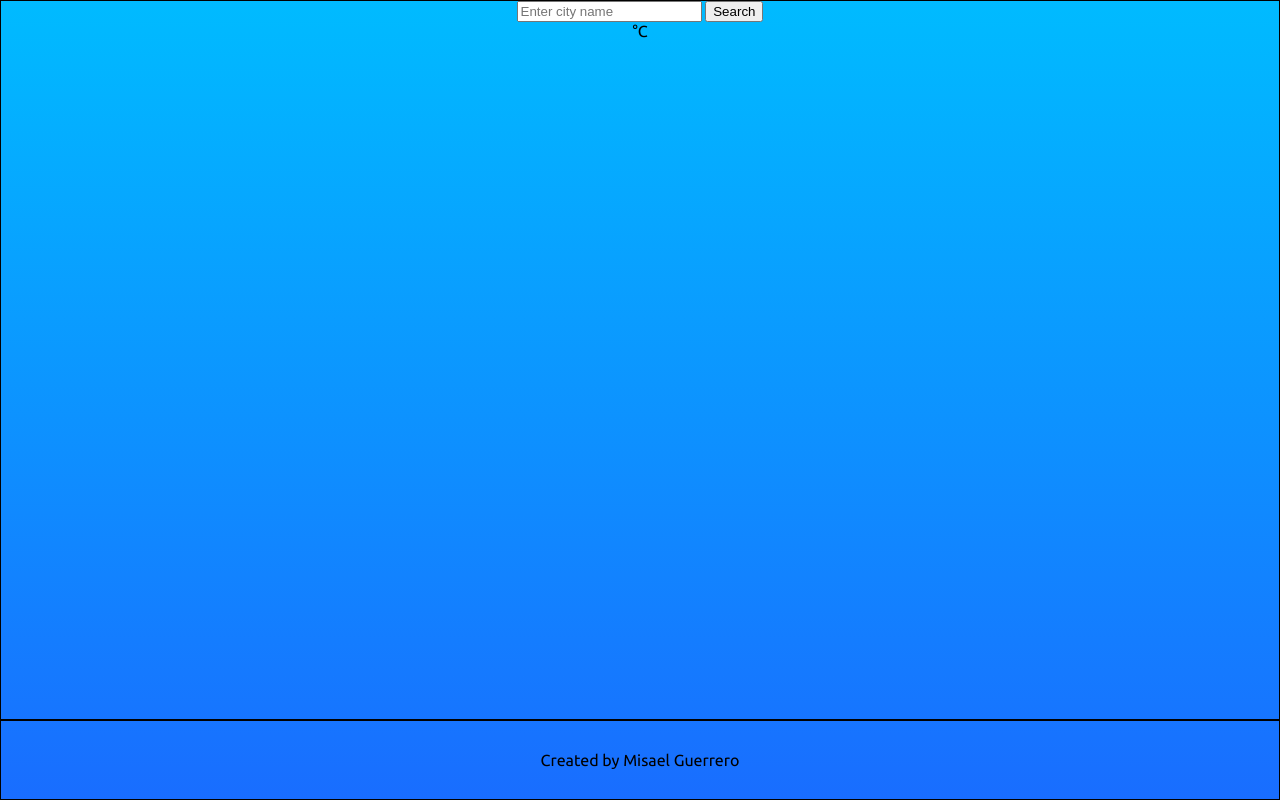
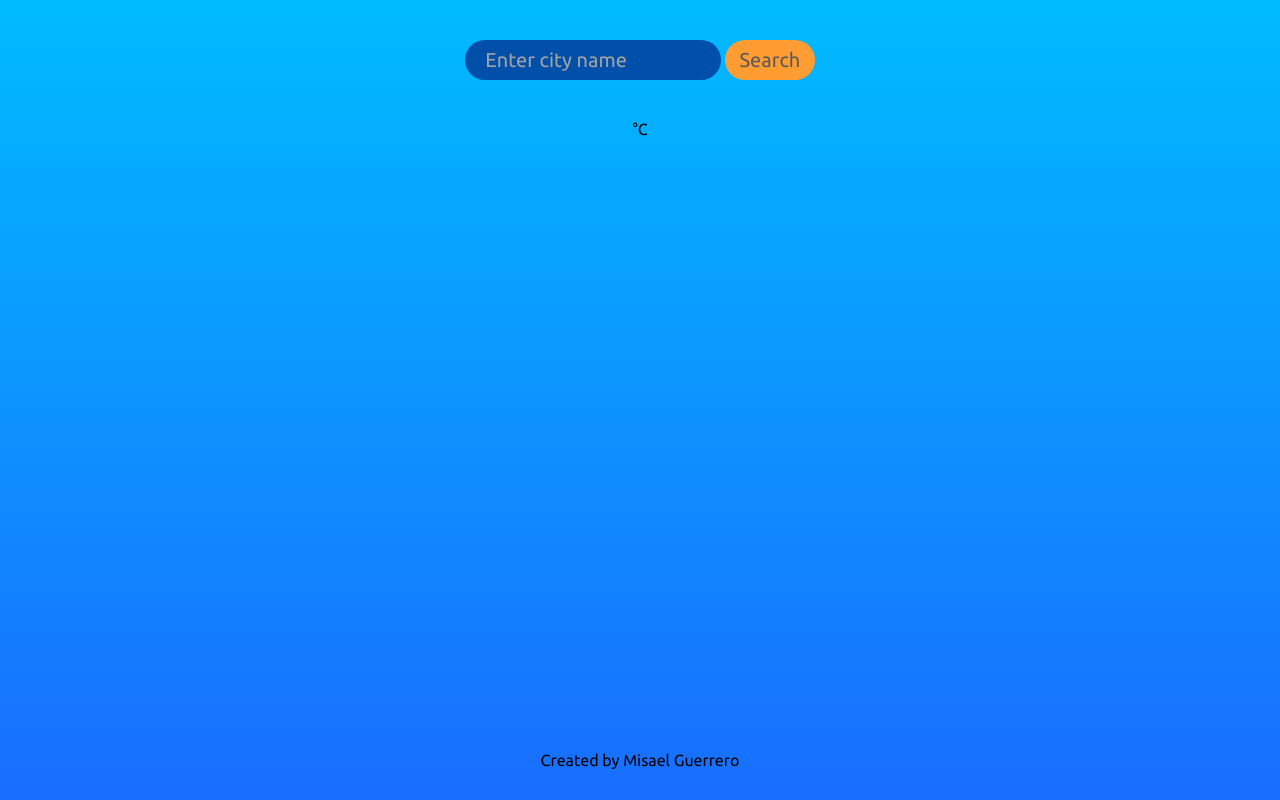
Before and after one commit to fmguerrero96/weatherApp, a plain HTML site: page index.html in a window 1280 px wide. Drawn offline with Linux system fonts and the light colour scheme; no server answers.

Commit message:
style search bar and button

```diff
--- a/styles.css
+++ b/styles.css
@@ -22,7 +22,6 @@ body {
 }
 
 .content {
-    border: 1px solid black;
     width: 100vw;
     height: 90vh;
     display: flex;
@@ -31,11 +30,45 @@ body {
 }
 
 .searchContainer{
-    margin-top: ;
+    margin: 5vh 0 5vh 0;
+}
+
+.searchCity{
+    width: 20vw;
+    height: 5vh;
+    border-radius: 20px;
+    padding: 20px;
+    background-color: rgb(0, 79, 169);
+    border: none;
+    color: rgb(255, 156, 50);
+    font-size: 1.25rem;
+    font-family: 'Ubuntu', sans-serif;
+
+}
+
+.searchCity::placeholder{
+    color: rgb(163, 163, 163);
+    font-family: 'Ubuntu', sans-serif;
+
+}
+
+.submitCity{
+    font-family: 'Ubuntu', sans-serif;
+    width: 7vw;
+    height: 5vh;
+    border-radius: 20px;
+    border: none;
+    background-color: rgb(255, 156, 50);
+    font-size: 1.25rem;
+    color: rgb(91, 91, 91);
+    cursor: pointer;
+}
+
+.submitCity:active{
+    background-color: aqua;
 }
 
 footer{
-    border: 1px solid black;
     width: 100vw;
     height: 10vh;
     display: flex;
```
